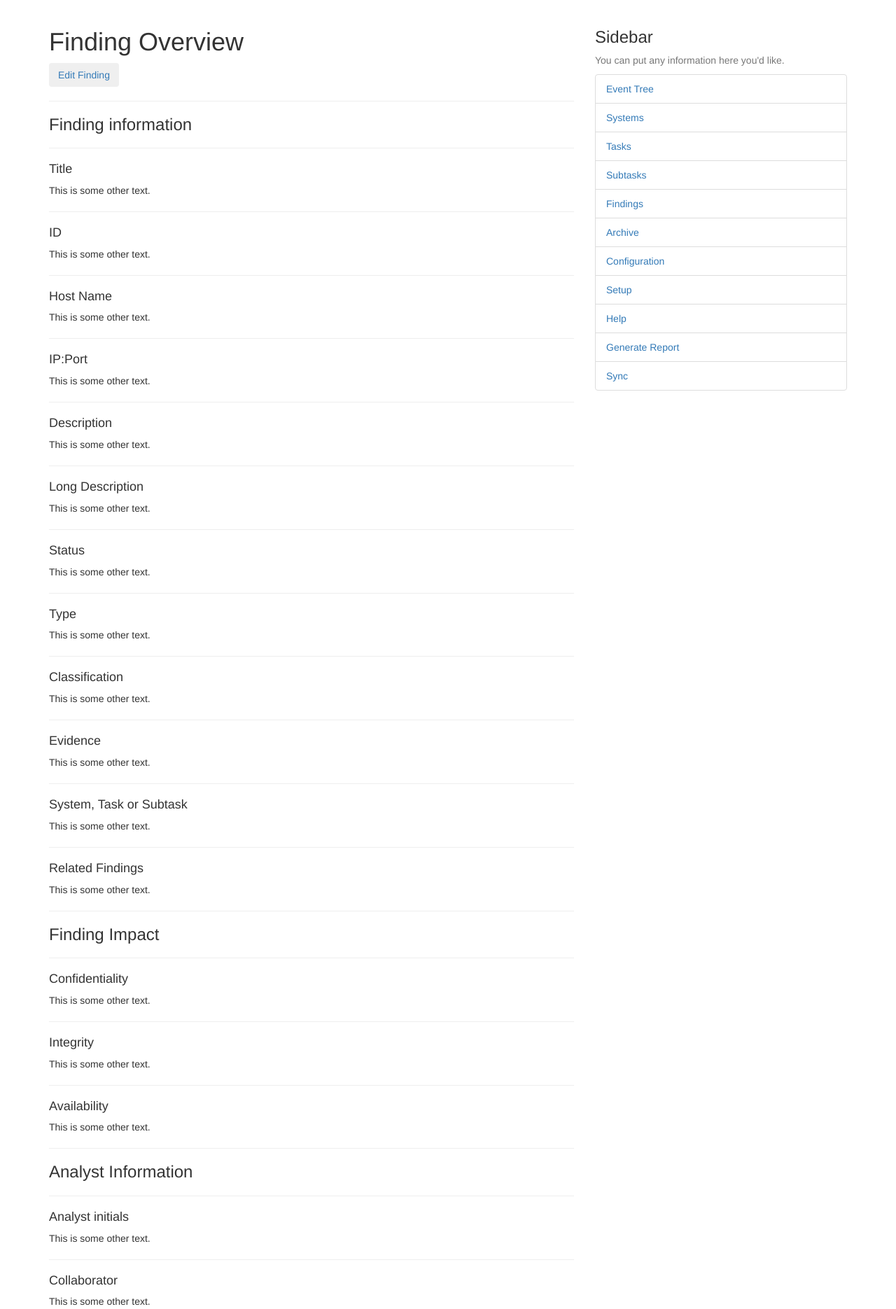
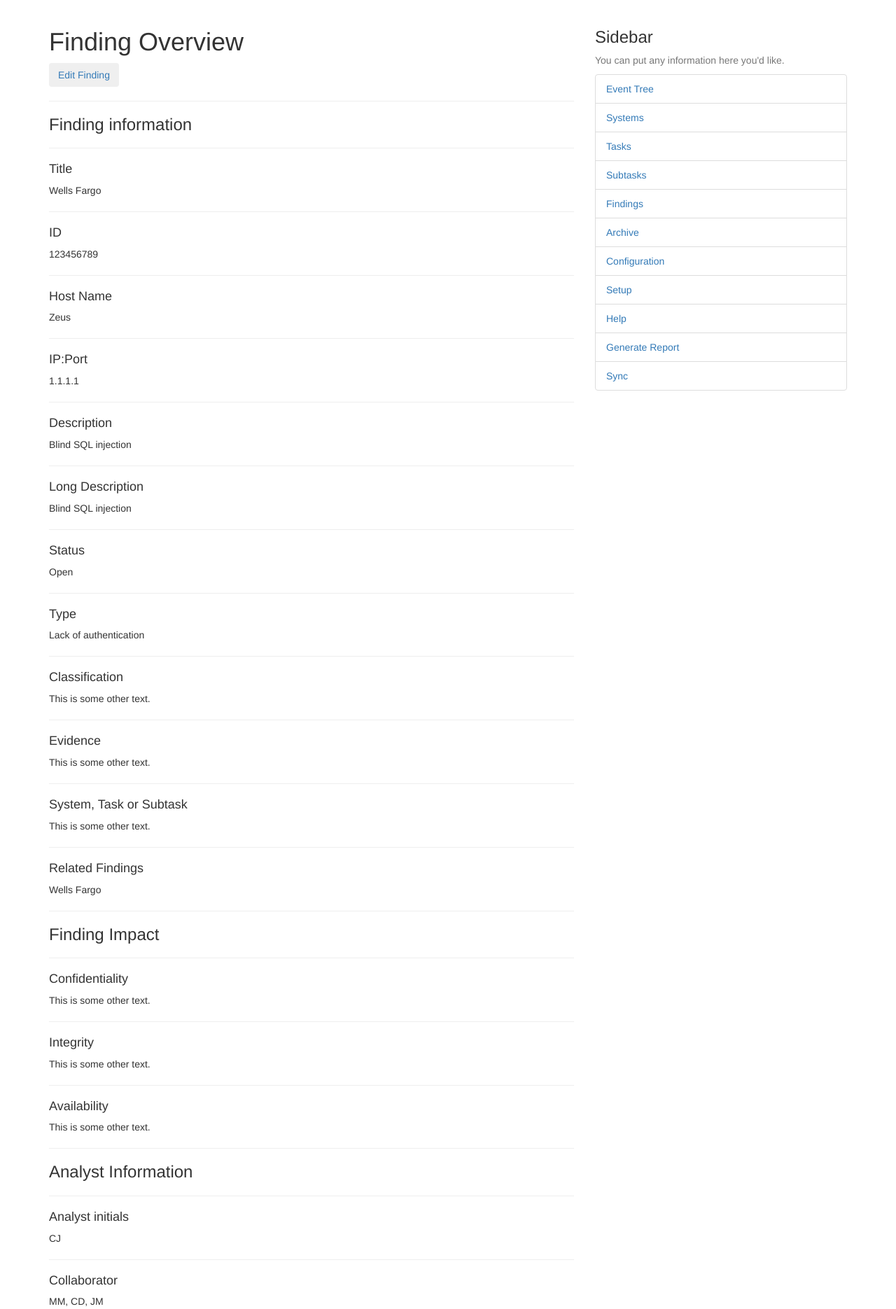
Before and after one commit to miguelmunozh/SE-project, a Flask app: page /FindingView in a window 1280 px wide. Shown: the part 52-1922 px from the top of the page at 70% size. Run offline with Flask 2, Linux system fonts and the light colour scheme; some libraries are stand-ins or nearby versions.

Commit message:
Remove some dummy data

```diff
--- a/flaskProject/templates/FindingView.html
+++ b/flaskProject/templates/FindingView.html
@@ -9,28 +9,28 @@
     <h3>Finding information</h3>
     <hr>
     <h4>Title</h4>
-    <p>This is some other text.</p>
+    <p>Wells Fargo</p>
     <hr>
     <h4>ID</h4>
-    <p>This is some other text.</p>
+    <p>123456789</p>
     <hr>
     <h4>Host Name</h4>
-    <p>This is some other text.</p>
+    <p>Zeus</p>
     <hr>
     <h4>IP:Port</h4>
-    <p>This is some other text.</p>
+    <p>1.1.1.1</p>
     <hr>
     <h4>Description</h4>
-    <p>This is some other text.</p>
+    <p>Blind SQL injection</p>
     <hr>
     <h4>Long Description</h4>
-    <p>This is some other text.</p>
+    <p>Blind SQL injection</p>
     <hr>
     <h4>Status</h4>
-    <p>This is some other text.</p>
+    <p>Open</p>
     <hr>
     <h4>Type</h4>
-    <p>This is some other text.</p>
+    <p>Lack of authentication</p>
     <hr>
     <h4>Classification</h4>
     <p>This is some other text.</p>
@@ -42,7 +42,7 @@
     <p>This is some other text.</p>
     <hr>
     <h4>Related Findings</h4>
-    <p>This is some other text.</p>
+    <p>Wells Fargo</p>
     <hr>
 
     <h3>Finding Impact</h3>
@@ -60,19 +60,19 @@
     <h3>Analyst Information</h3>
     <hr>
     <h4>Analyst initials</h4>
-    <p>This is some other text.</p>
+    <p>CJ</p>
     <hr>
     <h4>Collaborator</h4>
-    <p>This is some other text.</p>
+    <p>MM, CD, JM</p>
     <hr>
     <h4>Posture</h4>
-    <p>This is some other text.</p>
+    <p>Nearsider insider</p>
     <hr>
 
     <h3>Mitigation</h3>
     <hr>
     <h4>Mitigation</h4>
-    <p>This is some other text.</p>
+    <p>Your script should filter meta characters fr</p>
     <hr>
     <h4>Brief Description</h4>
     <p>This is some other text.</p>
@@ -84,7 +84,7 @@
     <h3>Threat</h3>
     <hr>
     <h4>Threat Relevance</h4>
-    <p>This is some other text.</p>
+    <p>Confirmed</p>
     <hr>
     <h4>Relevance</h4>
     <p>This is some other text.</p>
@@ -96,28 +96,28 @@
     <p>This is some other text.</p>
     <hr>
     <h4>Effectiveness Rating</h4>
-    <p>This is some other text.</p>
+    <p>Good</p>
     <hr>
 
     <h3>Imapact</h3>
     <hr>
     <h4>Impact</h4>
-    <p>This is some other text.</p>
+    <p>VL</p>
     <hr>
     <h4>Impact Description</h4>
-    <p>This is some other text.</p>
+    <p>Blind SQL injection</p>
     <hr>
     <h4>Impact Level</h4>
-    <p>This is some other text.</p>
+    <p>Blind SQL injection</p>
     <hr>
 
     <h3>Severity</h3>
     <hr>
     <h4>Severity</h4>
-    <p>This is some other text.</p>
+    <p>Critical</p>
     <hr>
     <h4>Severity Category Score</h4>
-    <p>This is some other text.</p>
+    <p>8</p>
     <hr>
     <h4>Vulnerability Severity Level</h4>
     <p>This is some other text.</p>
@@ -129,10 +129,10 @@
     <h3>Risk</h3>
     <hr>
     <h4>Risk</h4>
-    <p>This is some other text.</p>
+    <p>VL</p>
     <hr>
     <h4>likehood</h4>
-    <p>This is some other text.</p>
+    <p>M</p>
     <hr>
 
     <h3>finding system level impact</h3>
@@ -147,7 +147,7 @@
     <p>This is some other text.</p>
     <hr>
     <h4>Impact Score</h4>
-    <p>This is some other text.</p>
+    <p>8</p>
     <hr>
 
 {% endblock content %}
```
